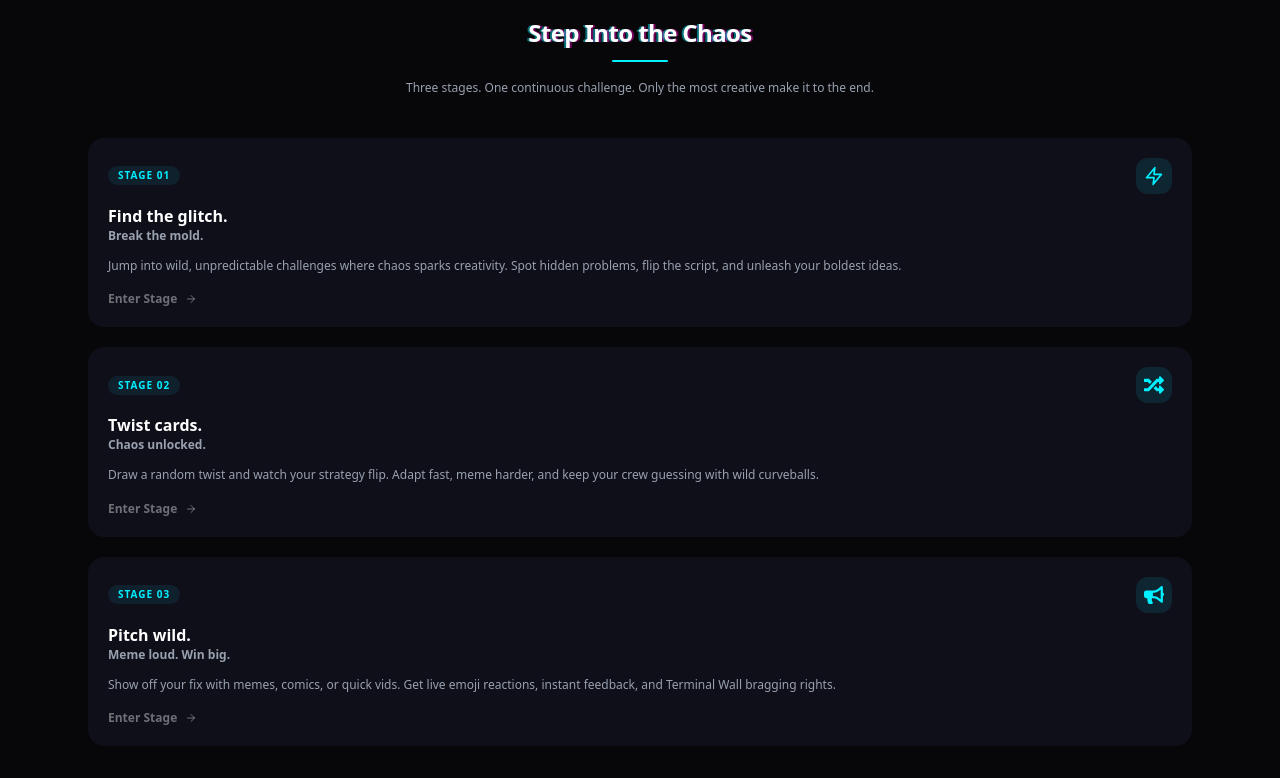
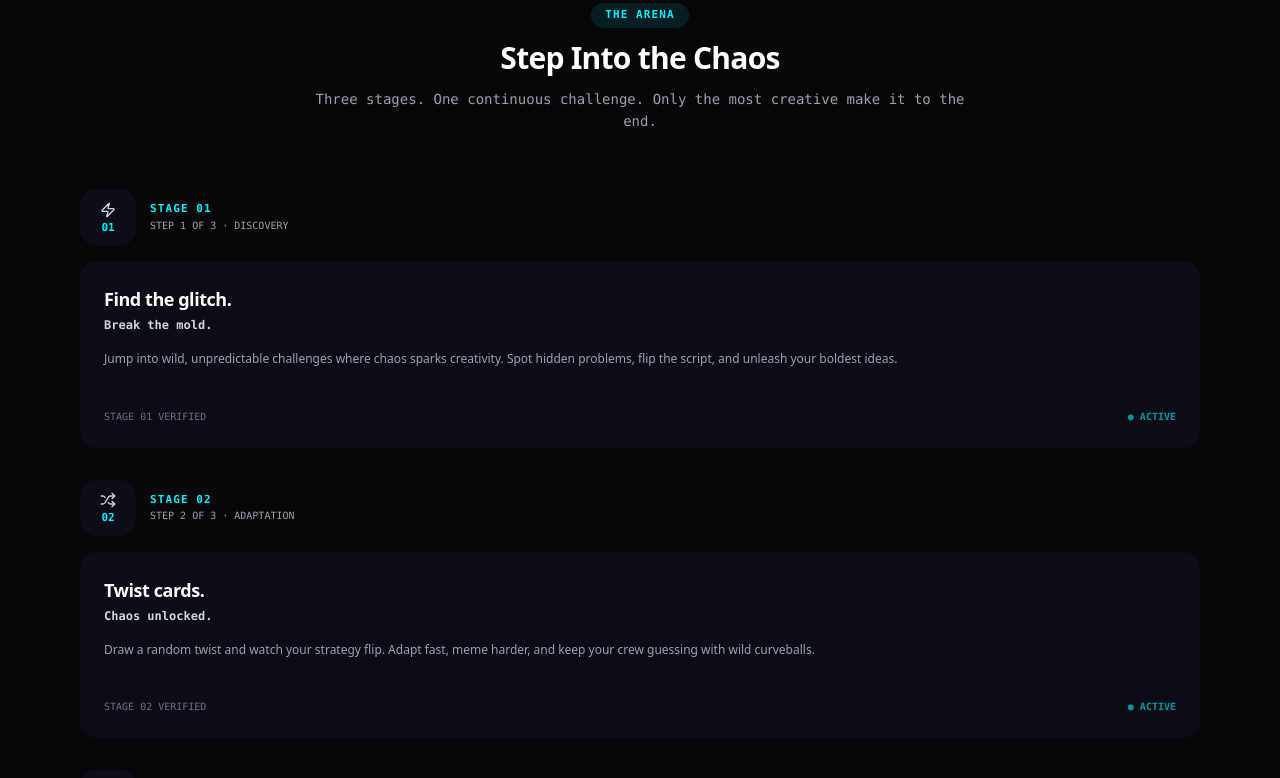
Before and after one commit to The-Glitch-Room/Glitch_Room, a React (Vite) app: page / in a window 1280 px wide. Shown: the part 880-1658 px from the top of the page. Built offline with nearby package versions, Linux system fonts and the light colour scheme; no server answers; the database is empty.

Commit message:
Arena: Redesign Step Into the Chaos into a continuous 3-stage journey with single unified CTA

```diff
--- a/src/components/Category.jsx
+++ b/src/components/Category.jsx
@@ -1,29 +1,33 @@
+// src/components/Category.jsx
 import React, { useState } from "react";
 import { motion } from "framer-motion";
 import { useNavigate } from "react-router-dom";
-import { FiArrowRight, FiZap } from "react-icons/fi";
-import { FaRandom, FaBullhorn } from "react-icons/fa";
-import Button from "./Button";
-import PageHeading from "./PageHeading";
+import { Zap, Shuffle, Megaphone, ArrowRight, ChevronRight, ChevronDown } from "lucide-react";
 
-const cards = [
+const STAGES = [
   {
-    stage: "Stage 01",
-    icon: <FiZap className="text-xl" />,
+    number: "01",
+    stageKey: "STAGE 01",
+    tagline: "STEP 1 OF 3 · DISCOVERY",
+    icon: Zap,
     title: "Find the glitch.",
     subtitle: "Break the mold.",
     desc: "Jump into wild, unpredictable challenges where chaos sparks creativity. Spot hidden problems, flip the script, and unleash your boldest ideas.",
   },
   {
-    stage: "Stage 02",
-    icon: <FaRandom className="text-xl" />,
+    number: "02",
+    stageKey: "STAGE 02",
+    tagline: "STEP 2 OF 3 · ADAPTATION",
+    icon: Shuffle,
     title: "Twist cards.",
     subtitle: "Chaos unlocked.",
     desc: "Draw a random twist and watch your strategy flip. Adapt fast, meme harder, and keep your crew guessing with wild curveballs.",
   },
   {
-    stage: "Stage 03",
-    icon: <FaBullhorn className="text-xl" />,
+    number: "03",
+    stageKey: "STAGE 03",
+    tagline: "STEP 3 OF 3 · SHOWCASE",
+    icon: Megaphone,
     title: "Pitch wild.",
     subtitle: "Meme loud. Win big.",
     desc: "Show off your fix with memes, comics, or quick vids. Get live emoji reactions, instant feedback, and Terminal Wall bragging rights.",
@@ -32,144 +36,206 @@ const cards = [
 
 const containerVariants = {
   hidden: {},
-  visible: { transition: { staggerChildren: 0.15 } },
+  visible: {
+    transition: {
+      staggerChildren: 0.18,
+    },
+  },
 };
 
-const cardVariants = {
-  hidden: { opacity: 0, y: 35 },
-  visible: { opacity: 1, y: 0, transition: { duration: 0.5, ease: "easeOut" } },
+const itemVariants = {
+  hidden: { opacity: 0, y: 25 },
+  visible: {
+    opacity: 1,
+    y: 0,
+    transition: { duration: 0.5, ease: "easeOut" },
+  },
 };
-
-const ACCENT = "#00F0FF";
-const ACCENT_RGB = "0,240,255";
 
 const Category = () => {
   const navigate = useNavigate();
-  const [hovered, setHovered] = useState(null);
+  const [hoveredStage, setHoveredStage] = useState(null);
 
   return (
-    <section className="py-16 bg-transparent text-white overflow-hidden border-t border-white/5">
-      <div className="w-full max-w-6xl mx-auto px-6">
-        {/* Heading */}
-        <PageHeading
-          eyebrow="The Arena"
-          title="Step Into the Chaos"
-          subtitle="Three stages. One continuous challenge. Only the most creative make it to the end."
-          accent="cyan"
-          layout="inline"
+    <section className="py-20 bg-transparent text-white overflow-hidden border-t border-white/5 relative">
+      <div className="w-full max-w-6xl mx-auto px-4 sm:px-6 lg:px-8">
+        {/* ── SECTION HEADER ── */}
+        <div className="text-center max-w-2xl mx-auto mb-14 md:mb-18">
+          <motion.div
+            initial={{ opacity: 0, y: -10 }}
+            whileInView={{ opacity: 1, y: 0 }}
+            viewport={{ once: true }}
+            transition={{ duration: 0.4 }}
+          >
+            <span className="inline-flex items-center gap-1.5 px-3.5 py-1 text-[11px] font-mono font-bold tracking-widest uppercase bg-[#00F0FF]/10 border border-[#00F0FF]/30 rounded-full text-[#00F0FF] mb-3">
+              THE ARENA
+            </span>
+          </motion.div>
+
+          <motion.h2
+            initial={{ opacity: 0, y: 15 }}
+            whileInView={{ opacity: 1, y: 0 }}
+            viewport={{ once: true }}
+            transition={{ duration: 0.5, delay: 0.1 }}
+            className="text-3xl sm:text-4xl md:text-5xl font-black text-white tracking-tight glitch-text"
+            data-text="Step Into the Chaos"
+          >
+            Step Into the Chaos
+          </motion.h2>
+
+          <motion.p
+            initial={{ opacity: 0, y: 15 }}
+            whileInView={{ opacity: 1, y: 0 }}
+            viewport={{ once: true }}
+            transition={{ duration: 0.5, delay: 0.2 }}
+            className="text-sm md:text-base text-gray-400 font-mono mt-3 leading-relaxed"
+          >
+            Three stages. One continuous challenge. Only the most creative make it to the end.
+          </motion.p>
+        </div>
+
+        {/* ── CONTINUOUS 3-STAGE JOURNEY (Desktop: Horizontal | Mobile: Vertical) ── */}
+        <div className="relative">
+          {/* Desktop Horizontal Connecting Track (visible md and up) */}
+          <div className="hidden md:block absolute top-7 left-[16%] right-[16%] h-[2px] z-0 pointer-events-none">
+            {/* Background line */}
+            <div className="w-full h-full bg-white/10" />
+            {/* Glowing animated line */}
+            <div
+              className="absolute inset-0 bg-gradient-to-r from-[#00F0FF]/40 via-[#00F0FF] to-[#00F0FF]/40"
+              style={{
+                boxShadow: "0 0 10px rgba(0, 240, 255, 0.5)",
+              }}
             />
+          </div>
 
-        {/* Cards */}
+          {/* Stages Grid / Flow */}
           <motion.div
             variants={containerVariants}
             initial="hidden"
             whileInView="visible"
-          viewport={{ once: true, amount: 0.2 }}
-          className="grid md:grid-cols-3 gap-5"
+            viewport={{ once: true, amount: 0.15 }}
+            className="grid grid-cols-1 md:grid-cols-3 gap-8 md:gap-6 relative z-10"
           >
-          {cards.map((card, i) => (
+            {STAGES.map((stage, idx) => {
+              const Icon = stage.icon;
+              const isHovered = hoveredStage === idx;
+
+              return (
+                <div key={stage.number} className="relative flex flex-col">
+                  {/* Mobile Vertical Connector Line (between stages) */}
+                  {idx < STAGES.length - 1 && (
+                    <div className="md:hidden absolute left-7 top-14 bottom-[-32px] w-[2px] bg-gradient-to-b from-[#00F0FF] to-[#00F0FF]/20 z-0" />
+                  )}
+
+                  {/* Stage Node Header (Numbered marker + Icon + Stage key) */}
+                  <div className="flex items-center gap-3.5 mb-4 z-10">
+                    <div
+                      className={`w-14 h-14 rounded-2xl flex items-center justify-center font-mono font-black text-sm shrink-0 transition-all duration-300 border ${
+                        isHovered
+                          ? "bg-[#00F0FF]/20 border-[#00F0FF] text-[#00F0FF] shadow-[0_0_20px_rgba(0,240,255,0.4)] scale-105"
+                          : "bg-[#0d0d18] border-white/15 text-white shadow-lg"
+                      }`}
+                    >
+                      <div className="flex flex-col items-center leading-none">
+                        <Icon size={16} className={isHovered ? "text-[#00F0FF]" : "text-gray-300"} />
+                        <span className="text-[11px] font-mono font-bold mt-1 text-[#00F0FF]">
+                          {stage.number}
+                        </span>
+                      </div>
+                    </div>
+
+                    <div className="flex-1 min-w-0">
+                      <div className="flex items-center gap-2">
+                        <span className="text-[11px] font-mono font-bold tracking-widest text-[#00F0FF] uppercase">
+                          {stage.stageKey}
+                        </span>
+                        {idx < STAGES.length - 1 && (
+                          <span className="hidden md:inline-flex text-[10px] font-mono text-gray-500 items-center">
+                            ──→
+                          </span>
+                        )}
+                      </div>
+                      <span className="text-[10px] font-mono text-gray-400 block truncate">
+                        {stage.tagline}
+                      </span>
+                    </div>
+                  </div>
+
+                  {/* Stage Card */}
                   <motion.div
-              key={i}
-              variants={cardVariants}
+                    variants={itemVariants}
                     whileHover={{ y: -4 }}
-              onMouseEnter={() => setHovered(i)}
-              onMouseLeave={() => setHovered(null)}
-              onClick={() => navigate("/game-arena")}
-              className="relative rounded-2xl p-5 flex flex-col gap-3 cursor-pointer overflow-hidden transition-all duration-300 bg-[#0f0f1a] border"
+                    onMouseEnter={() => setHoveredStage(idx)}
+                    onMouseLeave={() => setHoveredStage(null)}
+                    className={`flex-1 rounded-2xl p-6 transition-all duration-300 bg-[#0c0c16] border flex flex-col justify-between relative overflow-hidden shadow-xl ${
+                      isHovered
+                        ? "border-[#00F0FF]/40 shadow-[0_0_25px_rgba(0,240,255,0.12)]"
+                        : "border-white/10 hover:border-white/20"
+                    }`}
+                  >
+                    {/* Top edge accent glow */}
+                    <div
+                      className="absolute top-0 left-0 right-0 h-[2px] transition-all duration-300"
                       style={{
-                borderColor:
-                  hovered === i
-                    ? `rgba(${ACCENT_RGB},0.35)`
-                    : "rgba(255,255,255,0.06)",
-                boxShadow:
-                  hovered === i ? `0 0 20px rgba(${ACCENT_RGB},0.12)` : "none",
-              }}
-            >
-              {/* Top glow line */}
-              <div
-                className="absolute top-0 left-0 h-[2px] transition-all duration-500"
-                style={{
-                  width: hovered === i ? "100%" : "0%",
-                  background: `linear-gradient(90deg, transparent, ${ACCENT}, transparent)`,
+                        background: isHovered
+                          ? "linear-gradient(90deg, transparent, #00F0FF, transparent)"
+                          : "transparent",
                       }}
                     />
 
-              {/* Stage label + icon */}
-              <div className="flex items-center justify-between">
-                <span
-                  className="text-[10px] font-black uppercase tracking-widest px-2.5 py-0.5 rounded-full border"
-                  style={{
-                    color: ACCENT,
-                    background: `rgba(${ACCENT_RGB}, 0.08)`,
-                    borderColor: `rgba(${ACCENT_RGB}, 0.2)`,
-                  }}
-                >
-                  {card.stage}
-                </span>
+                    <div>
+                      {/* Titles */}
+                      <h3 className="text-lg font-bold text-white tracking-tight mb-1">
+                        {stage.title}
+                      </h3>
+                      <h4 className="text-xs font-semibold text-gray-300 font-mono mb-4">
+                        {stage.subtitle}
+                      </h4>
 
-                <div
-                  className="w-9 h-9 rounded-xl flex items-center justify-center transition-all duration-300"
-                  style={{
-                    background: `rgba(${ACCENT_RGB}, 0.1)`,
-                    color: ACCENT,
-                    boxShadow:
-                      hovered === i
-                        ? `0 0 12px rgba(${ACCENT_RGB}, 0.4)`
-                        : "none",
-                  }}
-                >
-                  {card.icon}
-                </div>
+                      {/* Description */}
+                      <p className="text-xs text-gray-400 font-sans leading-relaxed">
+                        {stage.desc}
+                      </p>
                     </div>
 
-              {/* Title */}
-              <div>
-                <h3 className="text-base font-bold leading-tight text-white">
-                  {card.title}
-                </h3>
-                <h4 className="text-xs font-semibold text-gray-400 mt-0.5">
-                  {card.subtitle}
-                </h4>
+                    {/* Integrated Stage Circuit Indicator */}
+                    <div className="pt-5 mt-5 border-t border-white/5 flex items-center justify-between text-[10px] font-mono text-gray-500">
+                      <span className="uppercase">Stage {stage.number} Verified</span>
+                      <span className="text-[#00F0FF]/60 font-bold">● ACTIVE</span>
+                    </div>
+                  </motion.div>
+                </div>
+              );
+            })}
+          </motion.div>
         </div>
 
-              {/* Desc */}
-              <p className="text-gray-400 text-xs leading-relaxed flex-1">
-                {card.desc}
+        {/* ── SINGLE UNIFIED PRIMARY CTA ── */}
+        <motion.div
+          initial={{ opacity: 0, y: 20 }}
+          whileInView={{ opacity: 1, y: 0 }}
+          viewport={{ once: true }}
+          transition={{ duration: 0.5, delay: 0.3 }}
+          className="text-center mt-12 md:mt-16 flex flex-col items-center"
+        >
+          <p className="text-xs font-mono text-gray-400 mb-4 tracking-wide">
+            All 3 stages are part of one continuous challenge
           </p>
 
-              {/* CTA row */}
-              <div
-                className="flex items-center gap-2 text-xs font-semibold mt-1 transition-all duration-300"
-                style={{
-                  color: hovered === i ? ACCENT : "rgba(255,255,255,0.4)",
-                }}
+          <motion.button
+            type="button"
+            whileHover={{ scale: 1.03 }}
+            whileTap={{ scale: 0.98 }}
+            onClick={() => navigate("/game-arena")}
+            className="group inline-flex items-center gap-2.5 px-8 py-4 rounded-xl font-mono font-black text-xs md:text-sm tracking-widest uppercase text-black bg-[#00F0FF] hover:bg-[#38f8ff] transition-all duration-200 shadow-[0_0_25px_rgba(0,240,255,0.35)] hover:shadow-[0_0_40px_rgba(0,240,255,0.55)] cursor-pointer"
           >
-                Enter Stage
-                <motion.span
-                  animate={{ x: hovered === i ? 4 : 0 }}
-                  transition={{ duration: 0.2 }}
-                >
-                  <FiArrowRight />
-                </motion.span>
-              </div>
-            </motion.div>
-          ))}
-        </motion.div>
-
-        {/* Bottom CTA */}
-        <motion.div
-          initial={{ opacity: 0, y: 15 }}
-          whileInView={{ opacity: 1, y: 0 }}
-          viewport={{ once: true }}
-          transition={{ delay: 0.3 }}
-          className="text-center mt-10"
-        >
-          <p className="text-gray-500 text-xs mb-3">
-            All 3 stages are part of one continuous challenge
-          </p>
-          <div onClick={() => navigate("/game-arena")}>
-            <Button content="Enter the Arena ⚡" accent="pink" />
-          </div>
+            <span>ENTER THE ARENA</span>
+            <ArrowRight
+              size={16}
+              className="transition-transform duration-200 group-hover:translate-x-1"
+            />
+          </motion.button>
         </motion.div>
       </div>
     </section>
```
Lines whose indentation alone changed are shown as unchanged.
